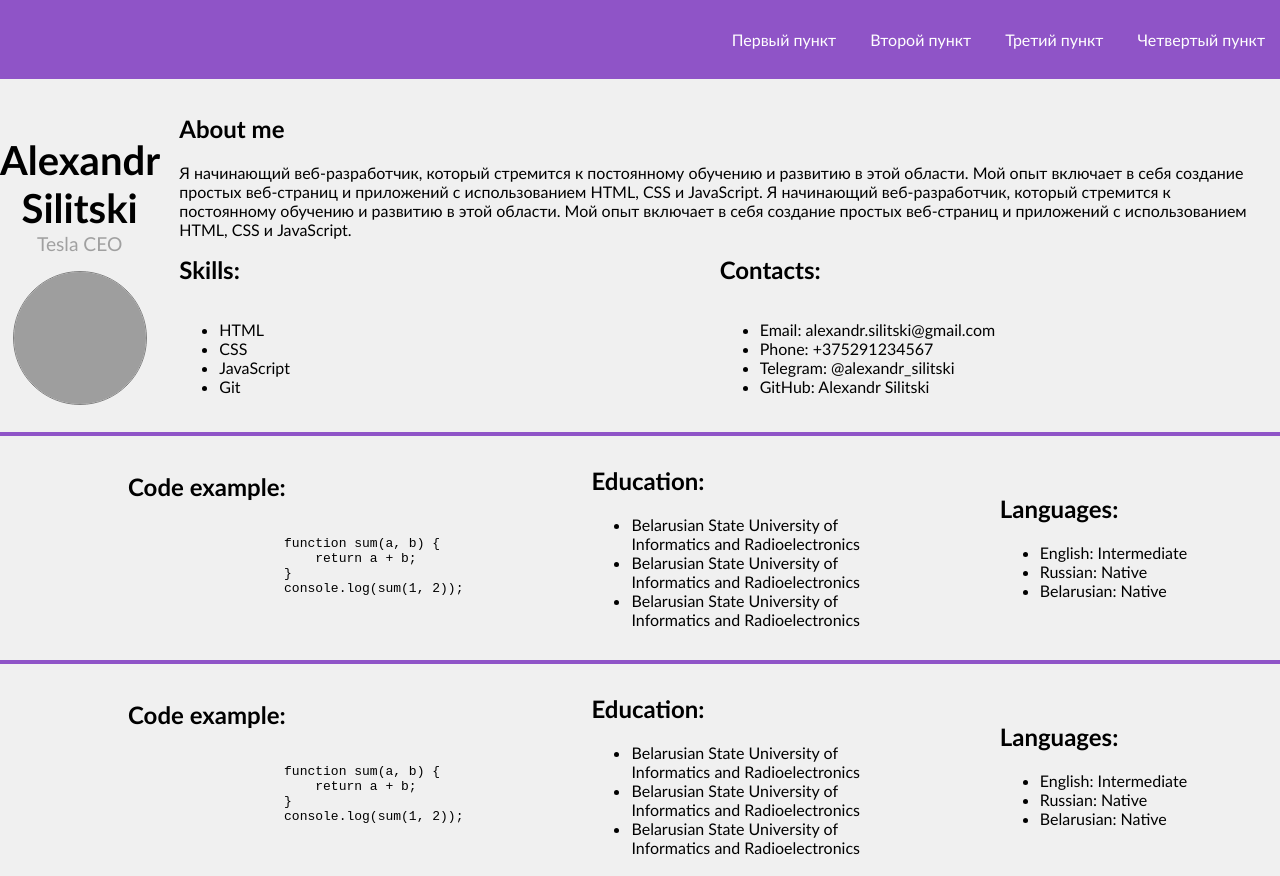
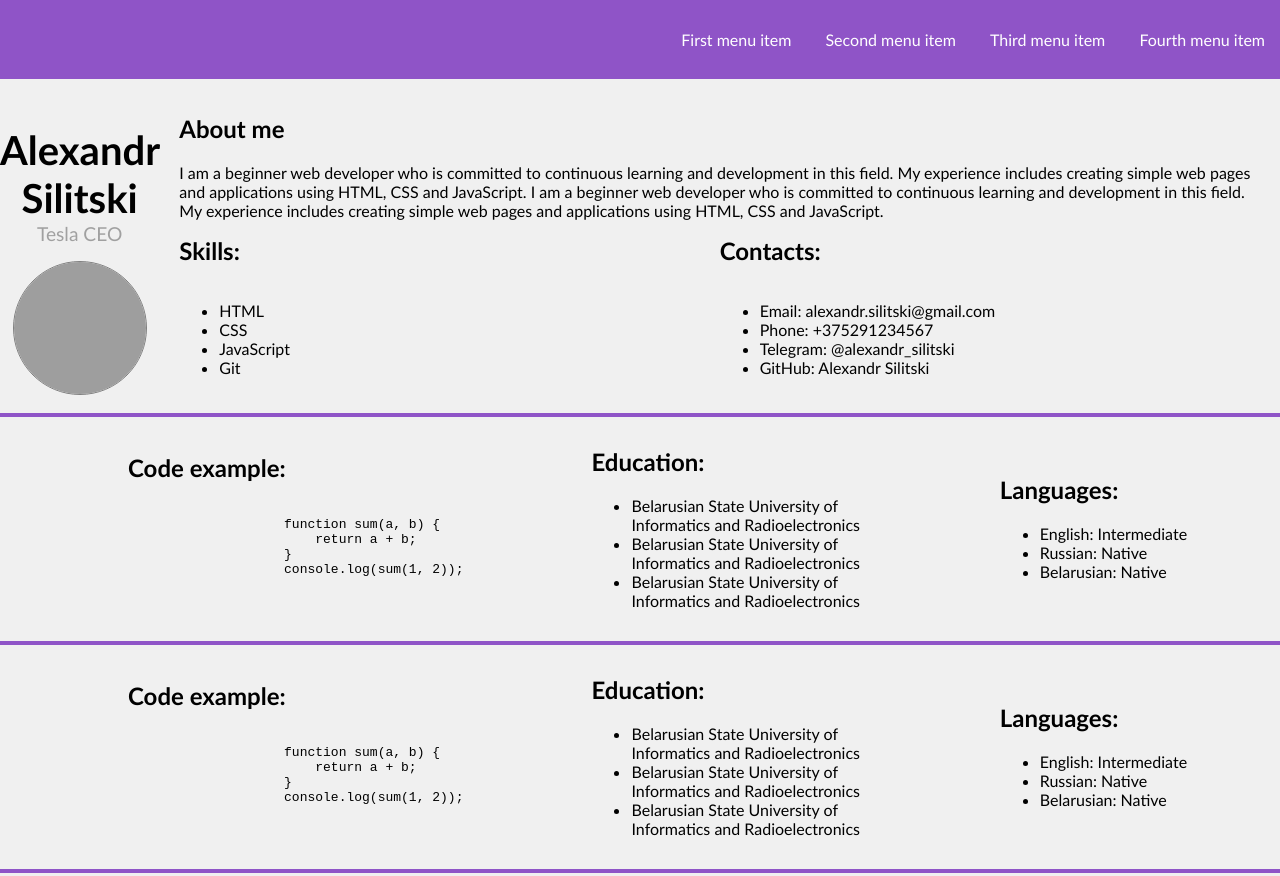
Before and after one commit to Sashkabatlazavr/rsschool-cv, a plain HTML site: page index.html in a window 1280 px wide. Shown: the top 876 px of the page. Drawn offline with Linux system fonts and the light colour scheme; grey boxes are pictures that could not be loaded.

Commit message:
feat: add translate

```diff
--- a/index.html
+++ b/index.html
@@ -10,10 +10,10 @@
     <header class="header">
     <nav>
         <ul>
-            <li><a href="index.html">Первый пункт</a></li>
-            <li><a href="rsschool-cv/style.css">Второй пункт</a></li>
-            <li><a href="rsschool-cv/README.md">Третий пункт</a></li>
-            <li><a href="rsschool-cv/index.html.git">Четвертый пункт</a></li>
+            <li><a href="index.html">First menu item</a></li>
+            <li><a href="rsschool-cv/style.css">Second menu item</a></li>
+            <li><a href="rsschool-cv/README.md">Third menu item</a></li>
+            <li><a href="rsschool-cv/index.html.git">Fourth menu item</a></li>
     </nav>
     </header>
     <main>
@@ -25,7 +25,7 @@
     </div>
     <div class="content">
         <h2>About me</h2>
-        <p>Я начинающий веб-разработчик, который стремится к постоянному обучению и развитию в этой области. Мой опыт включает в себя создание простых веб-страниц и приложений с использованием HTML, CSS и JavaScript. Я начинающий веб-разработчик, который стремится к постоянному обучению и развитию в этой области. Мой опыт включает в себя создание простых веб-страниц и приложений с использованием HTML, CSS и JavaScript.</p>
+        <p>I am a beginner web developer who is committed to continuous learning and development in this field. My experience includes creating simple web pages and applications using HTML, CSS and JavaScript. I am a beginner web developer who is committed to continuous learning and development in this field. My experience includes creating simple web pages and applications using HTML, CSS and JavaScript.</p>
         <div class="lists">
             <div class="skills">
                 <h2>Skills:</h2>
@@ -142,7 +142,7 @@
     <footer>
         <p>2025</p>
         <p>Alexandr Silitski</p>
-        <a href="https://rs.school/courses/javascript-ru"><img src="image/rs-school-logo.svg" alt="Avatar"></a>
+        <a target="_blank" href="https://rs.school/courses/javascript-ru"><img src="image/rs-school-logo.svg" alt="Avatar"></a>
     </footer>
 </body>
 </html>
```
